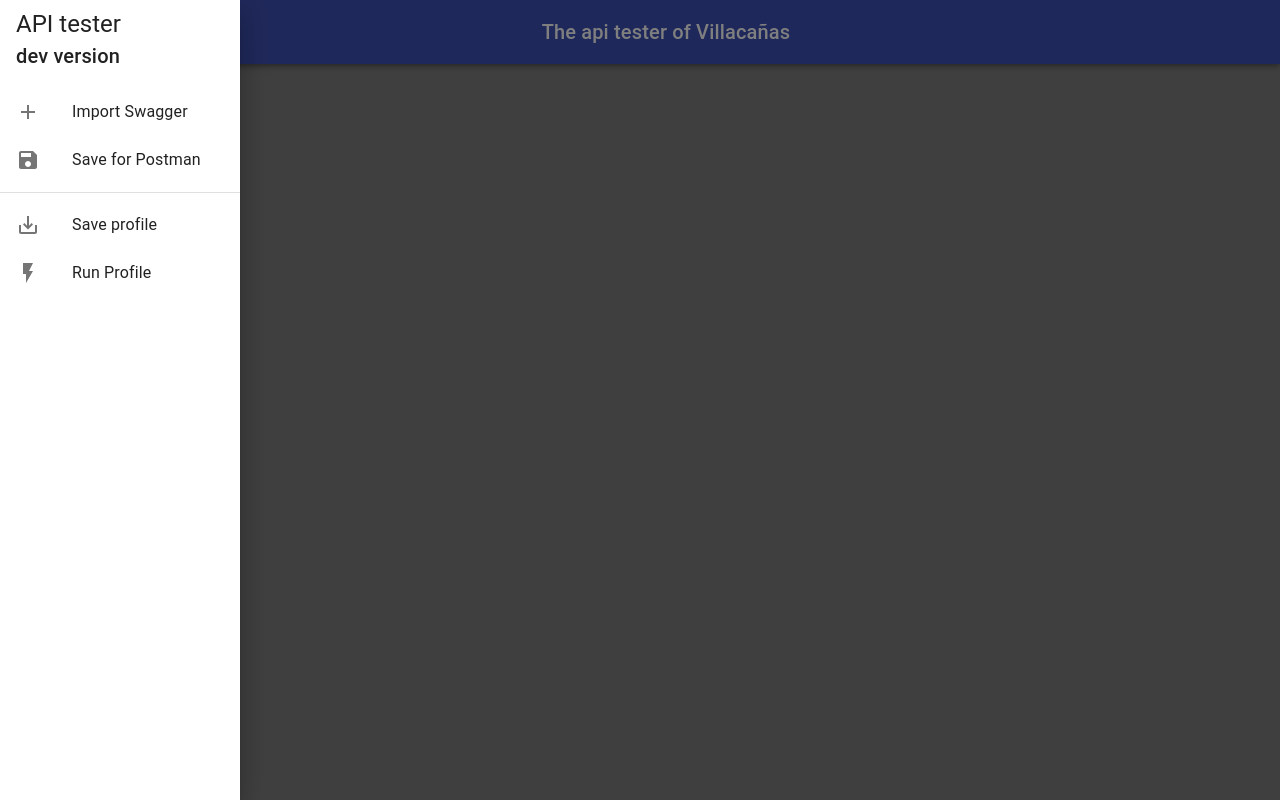
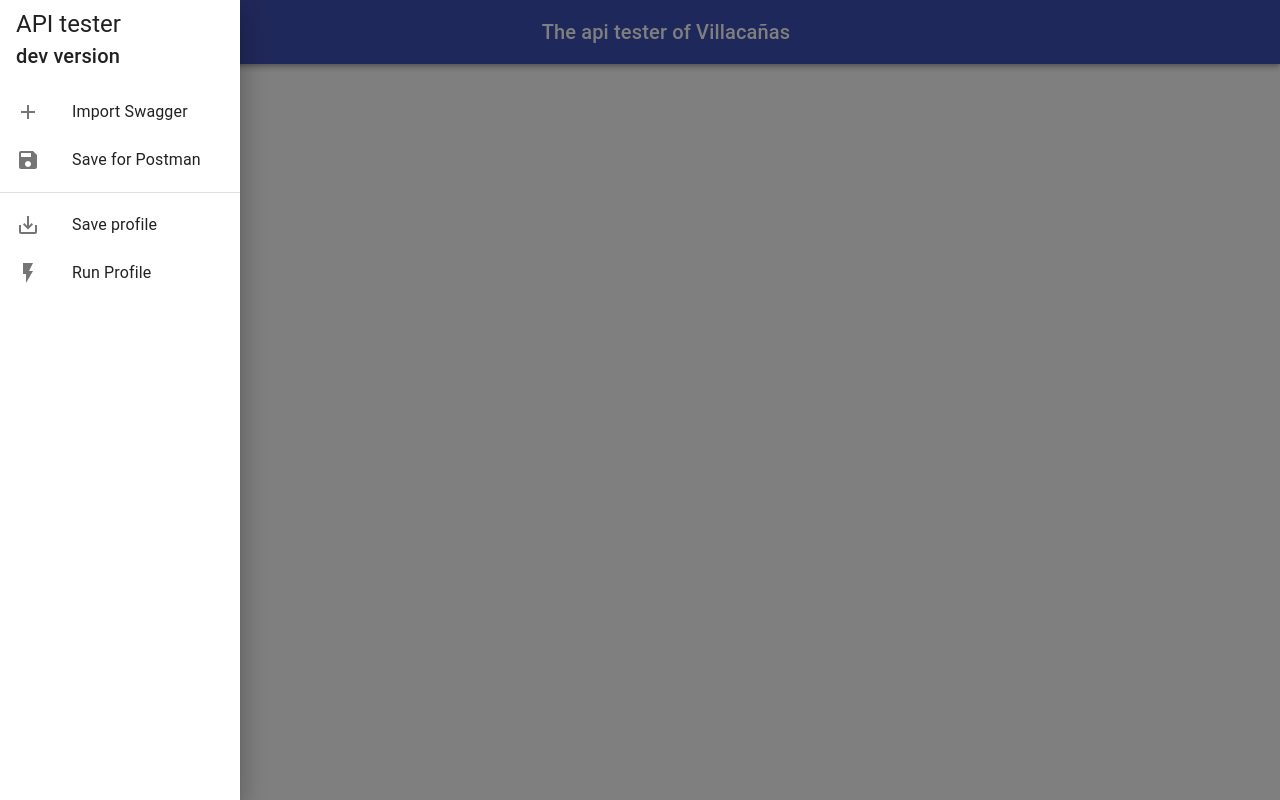
Before and after one commit to pablovillacanas/api_tester_dashboard, a React (Create React App) app: page / in a window 1280 px wide. Built offline with nearby package versions, Linux system fonts and the light colour scheme.

Commit message:
Fixed bad backdrop behaviour

```diff
--- a/src/component/UI/AsideDrawer.js
+++ b/src/component/UI/AsideDrawer.js
@@ -27,12 +27,13 @@ const useStyles = makeStyles(theme => ({
 const AsideDrawer = (props) => {
 	const classes = useStyles();
 
+
 	return (
-		<Backdrop open={props.visible} onClick={props.toggleDrawer}>
 		<Drawer
 			className={classes.drawer}
 			open={props.visible}
 			classes={{ paper: classes.drawerPaper }}
+			onClose={props.toggleDrawer}
 			anchor="left">
 			<div className={classes.menutitle}>
 				<Typography variant='h5'>API tester</Typography>
@@ -64,12 +65,12 @@ const AsideDrawer = (props) => {
 				</List>
 			</div>
 		</Drawer >
-		</Backdrop >
 	)
 }
 
 AsideDrawer.propTypes = {
-	visible: PropTypes.bool.isRequired
+	visible: PropTypes.bool.isRequired,
+	toggleDrawer: PropTypes.func.isRequired
 };
 
 export default AsideDrawer;
```
Lines whose indentation alone changed are shown as unchanged.
